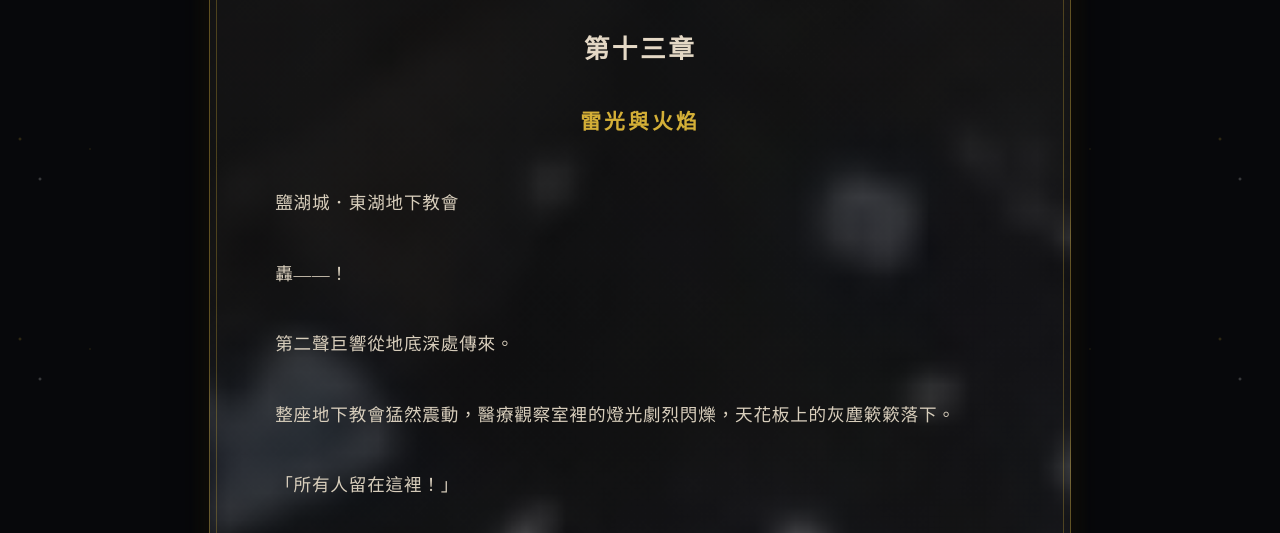
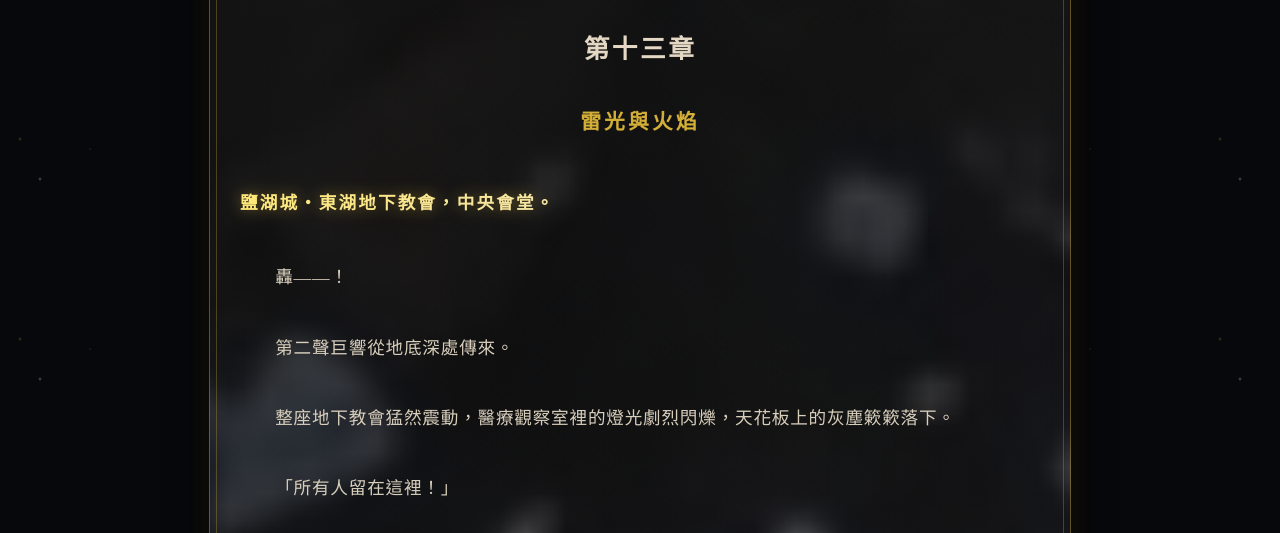
Before and after one commit to linfish51302/sanctarist-novel, a plain HTML site: page chapter13.html in a window 1280 px wide. Shown: the part 241-774 px from the top of the page. Drawn offline with Linux system fonts and the light colour scheme.

Commit message:
Update chapter13.html

```diff
--- a/chapter13.html
+++ b/chapter13.html
@@ -30,6 +30,23 @@
         .novel-content p {
             margin-bottom: 1.8em;
             text-indent: 2em;
+        }
+
+        /* 燙金色時間與地點樣式 */
+        .novel-content p.scene-time-location {
+            text-indent: 0;
+            font-weight: bold;
+            letter-spacing: 0.12em;
+            background: linear-gradient(135deg, #ffe875 0%, #f3e5ab 45%, #d4af37 100%);
+            -webkit-background-clip: text;
+            -webkit-text-fill-color: transparent;
+            filter: drop-shadow(0 0 8px rgba(212, 175, 55, 0.45));
+            margin-top: 2.4em;
+            margin-bottom: 2em;
+        }
+
+        .novel-content p.scene-time-location:first-child {
+            margin-top: 0;
         }
 
         /* --- 內文中段的高質感插圖樣式 --- */
@@ -86,7 +103,7 @@
         <!-- 小說內文區 -->
         <div class="novel-content">
 
-            <p>鹽湖城．東湖地下教會</p>
+            <p class="scene-time-location">鹽湖城・東湖地下教會，中央會堂。</p>
             <p>轟——！</p>
             <p>第二聲巨響從地底深處傳來。</p>
             <p>整座地下教會猛然震動，醫療觀察室裡的燈光劇烈閃爍，天花板上的灰塵簌簌落下。</p>
@@ -142,7 +159,7 @@
             <p>「牧師！」</p>
             <p>潔西卡大喊。</p>
             <p>傑西猛然回神。</p>
-            <p>他看了一眼陷入混亂會堂，又望向通往外界的方向。</p>
+            <p>他看了一眼陷入混亂的會堂，又望向通往外界的方向。</p>
             <p>最後咬緊牙關。</p>
             <p>「先守住這裡。」</p>
             <p>「可是雷——」</p>
```
